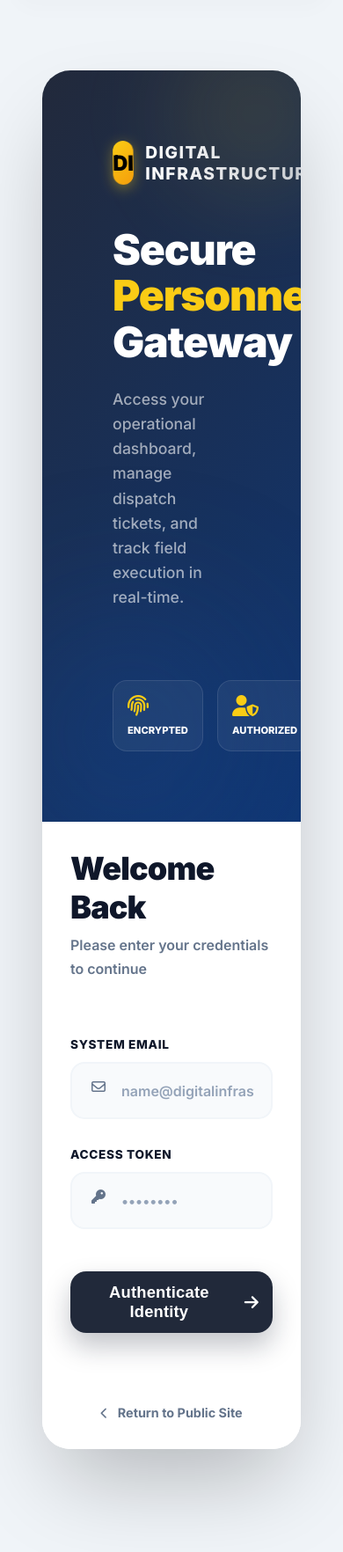
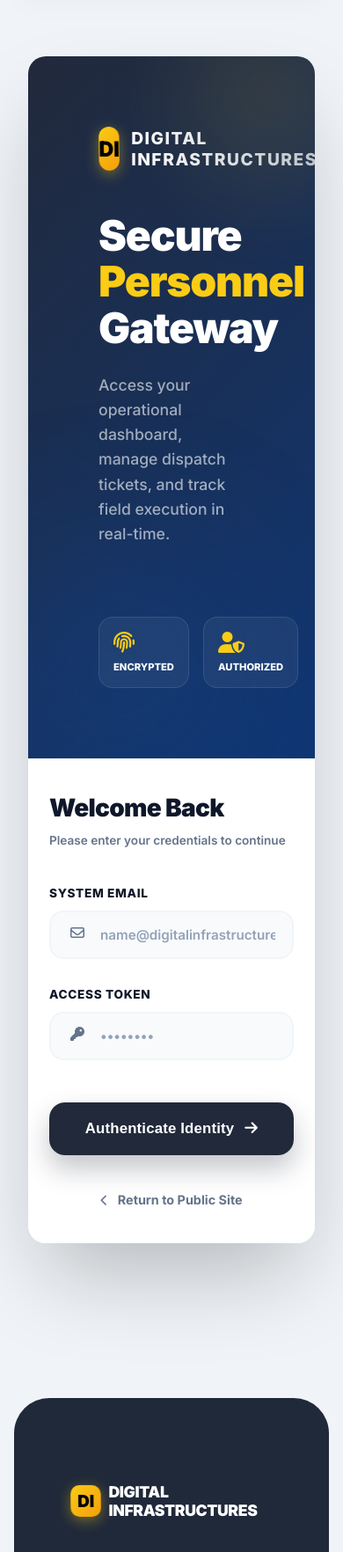
Before and after one commit to dlaminiangel15-cpu/DigiTech, a Flask app: page /login in a window 390 px wide. Shown: the part 312-2076 px from the top of the page at 88% size. Run offline with Flask 3, Linux system fonts and the light colour scheme; some libraries are stand-ins or nearby versions.

Commit message:
Add files via upload

```diff
--- a/static/css/style.css
+++ b/static/css/style.css
@@ -602,3 +602,129 @@ tr:hover td { background: #fafbfc; }
         padding: 2rem;
     }
 }
+
+/* ─── Login Form Clean Classes ─────────────────────────────────── */
+.login-header-wrapper {
+    margin-bottom: 4rem;
+}
+.login-title {
+    font-size: 2.25rem;
+    font-weight: 900;
+    color: var(--text-main);
+    margin-bottom: 0.5rem;
+}
+.login-subtitle {
+    color: var(--text-muted);
+    font-weight: 600;
+}
+.login-alert {
+    padding: 1.25rem;
+    background: #fef2f2;
+    border: 1px solid #fee2e2;
+    border-radius: 16px;
+    color: #991b1b;
+    margin-bottom: 2.5rem;
+    font-size: 0.95rem;
+    font-weight: 700;
+    display: flex;
+    align-items: center;
+    gap: 0.75rem;
+}
+.login-input-group {
+    margin-bottom: 2rem;
+}
+.login-label {
+    color: var(--text-main);
+    font-weight: 800;
+    font-size: 0.85rem;
+    text-transform: uppercase;
+    letter-spacing: 0.05em;
+    display: block;
+}
+.login-input-wrapper {
+    position: relative;
+    margin-top: 0.75rem;
+}
+.login-icon {
+    position: absolute;
+    left: 1.5rem;
+    top: 1.25rem;
+    color: var(--text-muted);
+}
+.login-input {
+    padding-left: 3.5rem;
+    height: 65px;
+    border-radius: 16px;
+    border: 2px solid #f1f5f9;
+    background: #f8fafc;
+    font-weight: 600;
+    font-size: 1rem;
+    width: 100%;
+}
+.login-submit-btn {
+    width: 100%;
+    height: 70px;
+    font-size: 1.15rem;
+    font-weight: 800;
+    border-radius: 18px;
+    background: var(--nav-bg);
+    box-shadow: 0 15px 30px rgba(15, 23, 42, 0.25);
+    display: flex;
+    align-items: center;
+    justify-content: center;
+    gap: 0.75rem;
+    color: white;
+    border: none;
+    cursor: pointer;
+}
+.login-footer {
+    margin-top: 5rem;
+    text-align: center;
+}
+.login-return-link {
+    color: var(--text-muted);
+    text-decoration: none;
+    font-weight: 700;
+    font-size: 0.9rem;
+    transition: color 0.3s ease;
+}
+.login-return-link:hover {
+    color: var(--primary);
+}
+
+@media (max-width: 480px) {
+    .login-container {
+        padding: 1rem !important;
+        min-height: 100vh !important;
+        align-items: flex-start !important;
+    }
+    .login-right {
+        padding: 2.5rem 1.5rem !important;
+    }
+    .login-grid {
+        border-radius: 20px !important;
+    }
+    .login-header-wrapper {
+        margin-bottom: 2.5rem;
+    }
+    .login-title {
+        font-size: 1.75rem;
+    }
+    .login-subtitle {
+        font-size: 0.85rem;
+    }
+    .login-input {
+        height: 55px;
+        font-size: 0.95rem;
+    }
+    .login-icon {
+        top: 1.05rem;
+    }
+    .login-submit-btn {
+        height: 60px;
+        font-size: 1.05rem;
+    }
+    .login-footer {
+        margin-top: 2.5rem;
+    }
+}
--- a/templates/login.html
+++ b/templates/login.html
@@ -37,15 +37,15 @@
 
         <!-- Right Side: Login Form -->
         <div class="login-right" style="background: #fff; display: flex; flex-direction: column; justify-content: center;">
-            <div style="margin-bottom: 4rem;">
-                <h2 style="font-size: 2.25rem; font-weight: 900; color: var(--text-main); margin-bottom: 0.5rem;">Welcome Back</h2>
-                <p style="color: var(--text-muted); font-weight: 600;">Please enter your credentials to continue</p>
+            <div class="login-header-wrapper">
+                <h2 class="login-title">Welcome Back</h2>
+                <p class="login-subtitle">Please enter your credentials to continue</p>
             </div>
 
             {% with messages = get_flashed_messages() %}
                 {% if messages %}
                     {% for message in messages %}
-                        <div class="animate-up" style="padding: 1.25rem; background: #fef2f2; border: 1px solid #fee2e2; border-radius: 16px; color: #991b1b; margin-bottom: 2.5rem; font-size: 0.95rem; font-weight: 700; display: flex; align-items: center; gap: 0.75rem;">
+                        <div class="animate-up login-alert">
                             <i class="fas fa-exclamation-triangle"></i> {{ message }}
                         </div>
                     {% endfor %}
@@ -53,30 +53,28 @@
             {% endwith %}
 
             <form method="POST">
-                <div class="form-group" style="margin-bottom: 2rem;">
-                    <label style="color: var(--text-main); font-weight: 800; font-size: 0.85rem; text-transform: uppercase; letter-spacing: 0.05em;">System Email</label>
-                    <div style="position: relative; margin-top: 0.75rem;">
-                        <i class="far fa-envelope" style="position: absolute; left: 1.5rem; top: 1.25rem; color: var(--text-muted);"></i>
-                        <input type="email" name="email" autocomplete="username" placeholder="name@digitalinfrastructure.co.za" required
-                               style="padding-left: 3.5rem; height: 65px; border-radius: 16px; border: 2px solid #f1f5f9; background: #f8fafc; font-weight: 600; font-size: 1rem;">
+                <div class="login-input-group">
+                    <label class="login-label">System Email</label>
+                    <div class="login-input-wrapper">
+                        <i class="far fa-envelope login-icon"></i>
+                        <input type="email" name="email" class="login-input" autocomplete="username" placeholder="name@digitalinfrastructure.co.za" required>
                     </div>
                 </div>
-                <div class="form-group" style="margin-bottom: 3rem;">
-                    <label style="color: var(--text-main); font-weight: 800; font-size: 0.85rem; text-transform: uppercase; letter-spacing: 0.05em;">Access Token</label>
-                    <div style="position: relative; margin-top: 0.75rem;">
-                        <i class="fas fa-key" style="position: absolute; left: 1.5rem; top: 1.25rem; color: var(--text-muted);"></i>
-                        <input type="password" name="password" autocomplete="current-password" placeholder="••••••••" required
-                               style="padding-left: 3.5rem; height: 65px; border-radius: 16px; border: 2px solid #f1f5f9; background: #f8fafc; font-weight: 600; font-size: 1rem;">
+                <div class="login-input-group" style="margin-bottom: 3rem;">
+                    <label class="login-label">Access Token</label>
+                    <div class="login-input-wrapper">
+                        <i class="fas fa-key login-icon"></i>
+                        <input type="password" name="password" class="login-input" autocomplete="current-password" placeholder="••••••••" required>
                     </div>
                 </div>
 
-                <button type="submit" class="btn btn-primary" style="width: 100%; height: 70px; font-size: 1.15rem; font-weight: 800; border-radius: 18px; background: var(--nav-bg); box-shadow: 0 15px 30px rgba(15, 23, 42, 0.25); display: flex; align-items: center; justify-content: center; gap: 0.75rem;">
+                <button type="submit" class="btn btn-primary login-submit-btn">
                     Authenticate Identity <i class="fas fa-arrow-right"></i>
                 </button>
             </form>
 
-            <div style="margin-top: 5rem; text-align: center;">
-                <a href="/" style="color: var(--text-muted); text-decoration: none; font-weight: 700; font-size: 0.9rem; transition: color 0.3s ease;" onmouseover="this.style.color='var(--primary)'" onmouseout="this.style.color='var(--text-muted)'">
+            <div class="login-footer">
+                <a href="/" class="login-return-link">
                     <i class="fas fa-chevron-left" style="margin-right: 0.5rem; font-size: 0.8rem;"></i> Return to Public Site
                 </a>
             </div>
```
